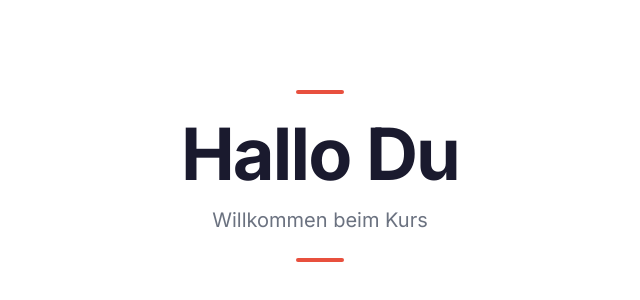
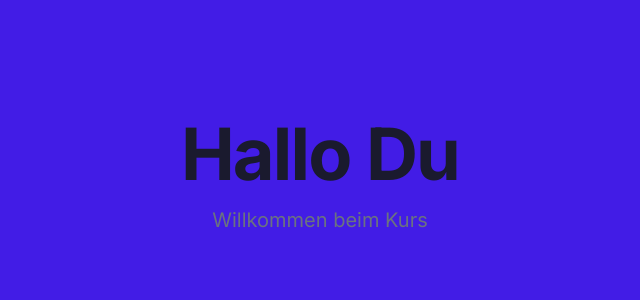
Before and after one commit to PhilippMeissner/vibe-coding-bootcamp, a Next.js app: page / in a window 1280 px wide. Shown: the part 224-524 px from the top of the page, without its empty margins (320-960 px from the left). Built offline with nearby package versions, Linux system fonts and the light colour scheme.

Commit message:
pulsiert bei hover und alles etwas gestyled

```diff
--- a/app/globals.css
+++ b/app/globals.css
@@ -5,13 +5,30 @@
 :root {
   --color-accent: #E8503E;
   --color-dark: #1A1A2E;
+  --color-bg: #3c1fdd;
+
+  /* 1. Das Gelb als Variable für ältere Monitore anlegen */
+  --color-text: #fee768;
+}
+
+/* Für moderne Displays überschreiben wir die Variablen mit den P3-Farben */
+@supports (background: color(display-p3 0 0 0)) {
+  :root {
+    --color-bg: color(display-p3 0.239 0.118 0.866);
+    --color-text: color(display-p3 0.994 0.904 0.408);
+  }
 }
 
 body {
   margin: 0;
   padding: 0;
-  background: #FFFFFF;
-  color: var(--color-dark);
+  background: var(--color-bg);
+  /* Hier weisen wir der Schrift das neue Gelb zu */
+  color: var(--color-text);
+
+  font-family: -apple-system, "system-ui", "Segoe UI", Roboto, Helvetica, Arial, sans-serif;
+/* HIER DIE STANDARDGRÖSSE EINTRAGEN */
+  font-size: 16px;
 }
 
 /* ── Shimmer-Effekt für das Motto ── */
@@ -27,14 +44,14 @@ body {
 
 .shimmer-text {
   background: linear-gradient(
-    90deg,
-    var(--color-dark) 0%,
+    70deg,
+    var(--color-text) 0%,
     #6B7280 20%,
-    var(--color-accent) 40%,
+    var(--color-text) 40%,
     #F97066 50%,
-    var(--color-accent) 60%,
+    var(--color-text) 60%,
     #6B7280 80%,
-    var(--color-dark) 100%
+    var(--color-text) 100%
   );
   background-size: 200% auto;
   -webkit-background-clip: text;
@@ -42,13 +59,50 @@ body {
   -webkit-text-fill-color: transparent;
   animation: shimmer 7s ease-in-out infinite;
   padding: 0.1em 0;
+
+  /* HIER DIE GRÖSSE UND DICHTE EINTRAGEN */
+  font-size: 3.8rem;       /* Entspricht 48px */
+  font-weight: 900;      /* Macht die Schrift extrem fett, genau wie auf der Website */
 }
 
 /* ── Akzentlinie ── */
 
 .accent-bar {
-  width: 48px;
-  height: 4px;
-  background: var(--color-accent);
-  border-radius: 2px;
+  width: 0%;
+  height: 1px;
+  background: var(--color-text);
+  border-radius: 1px;
+
 }
+/* ── Akzentlinie ── */
+
+.accent-bar {
+  width: 0%;
+  height: 1px;
+  background: var(--color-text);
+  border-radius: 1px;
+} /* <── Hier wird die Akzentlinie sauber geschlossen! */
+
+
+/* ── PULSIEREN BEI HOVER (Steht jetzt frei für sich) ── */
+
+@keyframes pulse {
+  0% {
+    transform: scale(1);
+    opacity: 1;
+  }
+  50% {
+    transform: scale(1.05);
+    opacity: 0.8;
+  }
+  100% {
+    transform: scale(1);
+    opacity: 1;
+  }
+}
+
+.shimmer-text:hover {
+  animation: shimmer 7s ease-in-out infinite, pulse 1.5s ease-in-out infinite;
+  cursor: pointer;
+  transition: transform 0.3s ease-out;
+} /* <── Hier wird der Hover-Effekt sauber geschlossen! */
--- a/components/BootcampFooter.tsx
+++ b/components/BootcampFooter.tsx
@@ -4,13 +4,15 @@ export default function BootcampFooter() {
   if (!adresse) return;
 
   return (
-    <footer className="w-full border-t border-gray-200 bg-gray-50">
-      <div className="max-w-3xl mx-auto py-8 px-6 text-center">
-        <p className="text-xs font-semibold uppercase tracking-widest text-gray-400 mb-3">
+    <footer className="w-full border-t-0 bg-transparent">
+      <div className="max-w-3xl mx-auto py-6 px-6 text-center">
+        <p className="text-[8px] font-semibold uppercase tracking-widest text-current opacity-75 mb-2">
           Impressum
         </p>
 
-        <p className="text-sm text-gray-600">{adresse}</p>
+        {/* Hier haben wir die Adresse von text-sm auf text-xs verkleinert */}
+        {/* 'text-current opacity-80' sorgt dafür, dass sie dein P3-Gelb nutzt, nur minimal dezenter */}
+        <p className="text-[7px] text-current">{adresse}</p>
       </div>
     </footer>
   );
```
Also changed, not shown: 1 other file (tests, documents, lock files or other folders).
